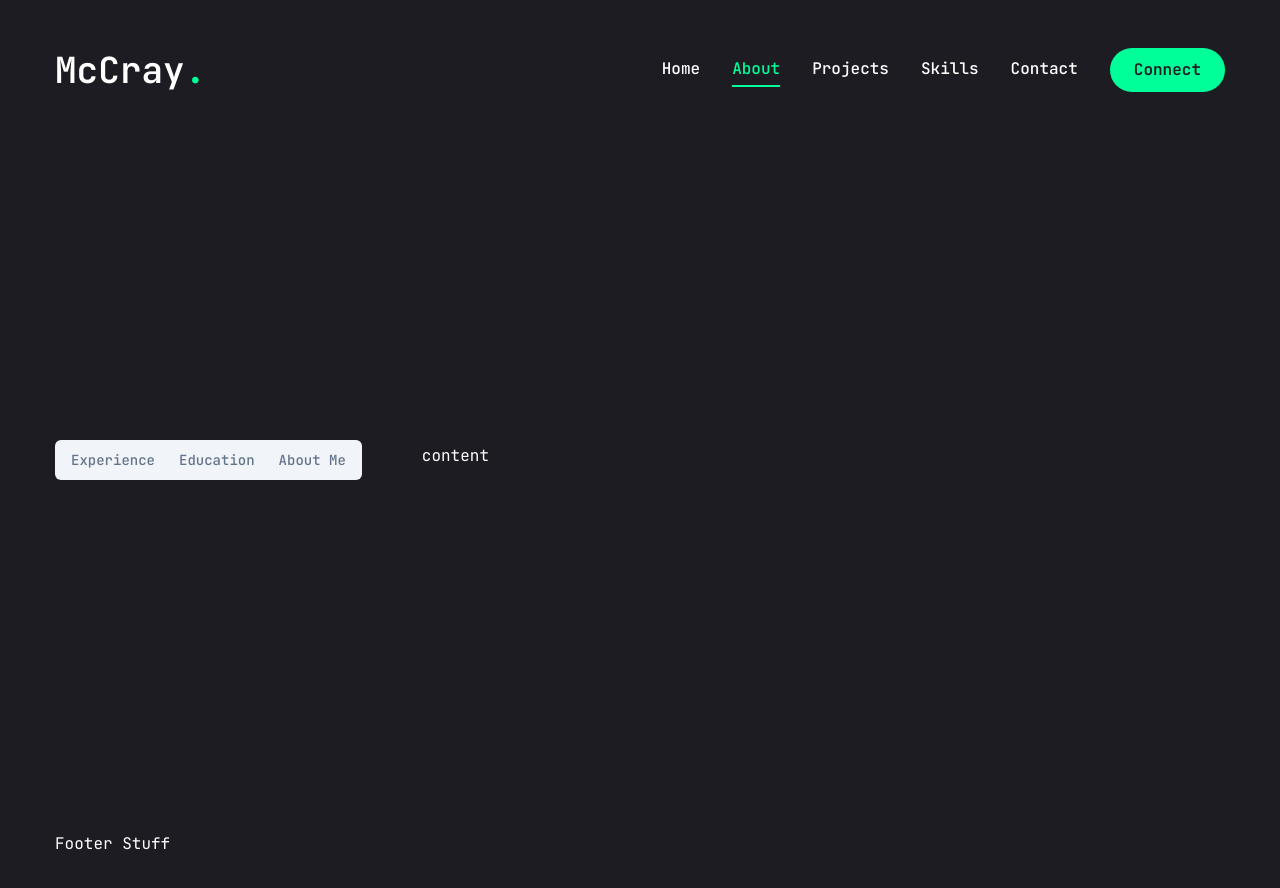
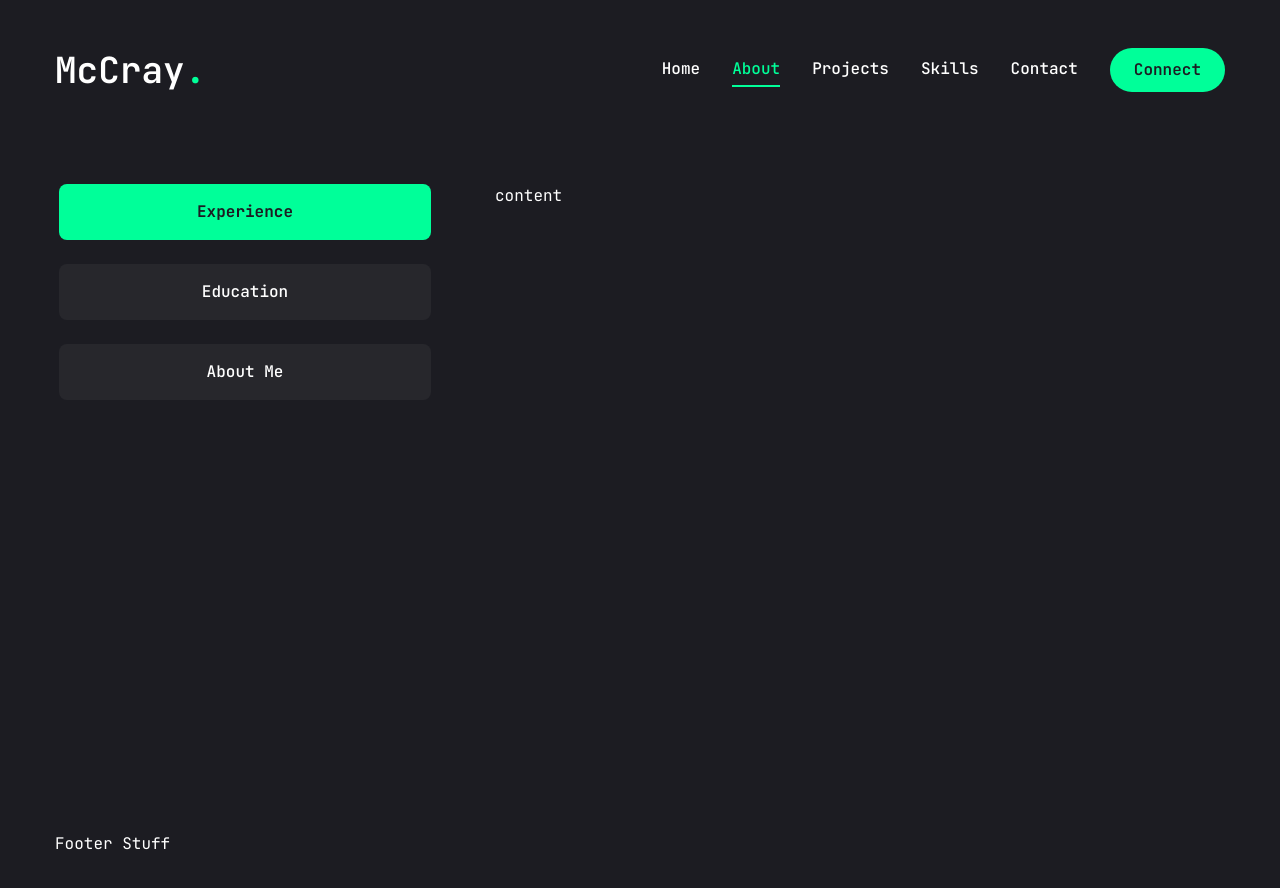
Before and after one commit to mmaustin/mccray-portfolio, a Next.js app in the folder next-portfolio/: page /about in a window 1280 px wide. Shown: the top 888 px of the page. Built offline with nearby package versions, Linux system fonts and the light colour scheme.

Commit message:
Altered stylings of shadcn tabs component

```diff
--- a/next-portfolio/app/about/page.jsx
+++ b/next-portfolio/app/about/page.jsx
@@ -91,12 +91,12 @@ const About = () => {
           defaultValue="experience"
           className="flex flex-col lg:flex-row gap-[60px]"
         >
-          <TabsList>
-            <TabsTrigger>Experience</TabsTrigger>
-            <TabsTrigger>Education</TabsTrigger>
-            <TabsTrigger>About Me</TabsTrigger>
+          <TabsList className="flex flex-col w-full max-w-[380px] mx-auto lg:mx-0 gap-6" >
+            <TabsTrigger value="experience">Experience</TabsTrigger>
+            <TabsTrigger value="education">Education</TabsTrigger>
+            <TabsTrigger value="about">About Me</TabsTrigger>
           </TabsList>
-          <div className="">content</div>
+          <div className="min-h-[70vh] w-full">content</div>
         </Tabs>
       </div>
     </motion.div>
--- a/next-portfolio/components/ui/tabs.jsx
+++ b/next-portfolio/components/ui/tabs.jsx
@@ -11,7 +11,7 @@ const TabsList = React.forwardRef(({ className, ...props }, ref) => (
   <TabsPrimitive.List
     ref={ref}
     className={cn(
-      "inline-flex h-10 items-center justify-center rounded-md bg-slate-100 p-1 text-slate-500 dark:bg-slate-800 dark:text-slate-400",
+      "inline-flex h-auto rounded-md p-1 text-primary",
       className
     )}
     {...props} />
@@ -22,7 +22,7 @@ const TabsTrigger = React.forwardRef(({ className, ...props }, ref) => (
   <TabsPrimitive.Trigger
     ref={ref}
     className={cn(
-      "inline-flex items-center justify-center whitespace-nowrap rounded-sm px-3 py-1.5 text-sm font-medium ring-offset-white transition-all focus-visible:outline-none focus-visible:ring-2 focus-visible:ring-slate-950 focus-visible:ring-offset-2 disabled:pointer-events-none disabled:opacity-50 data-[state=active]:bg-white data-[state=active]:text-slate-950 data-[state=active]:shadow-sm dark:ring-offset-slate-950 dark:focus-visible:ring-slate-300 dark:data-[state=active]:bg-slate-950 dark:data-[state=active]:text-slate-50",
+      "inline-flex items-center w-full bg-[#27272c] justify-center whitespace-nowrap text-white rounded-lg p-3 text-balance font-medium ring-offset-white transition-all disabled:pointer-events-none disabled:opacity-50 data-[state=active]:bg-accent data-[state=active]:text-primary data-[state=active]:font-bold data-[state+active]:shadow-sm",
       className
     )}
     {...props} />
```
